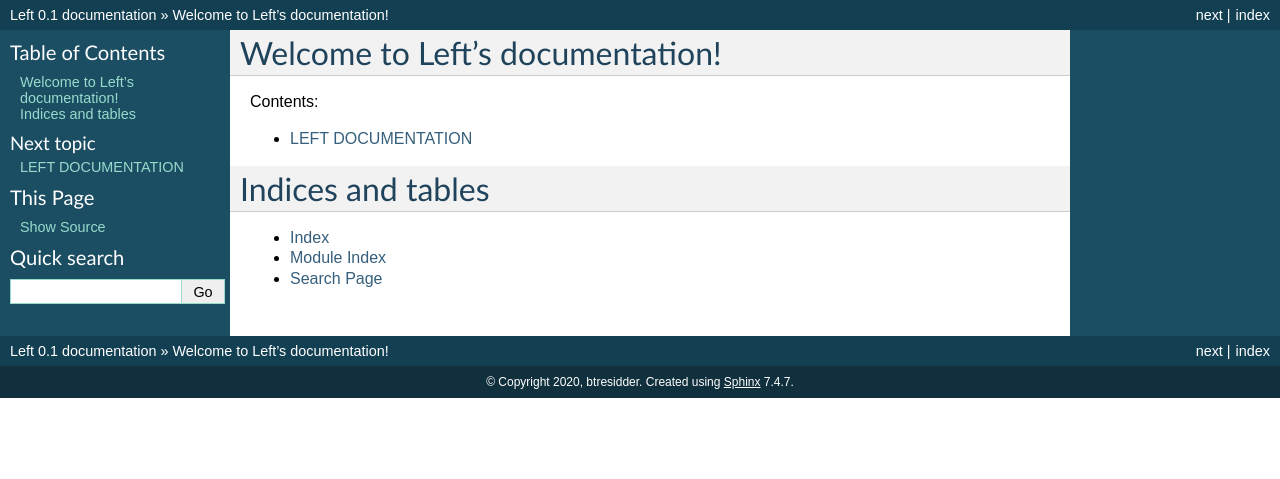
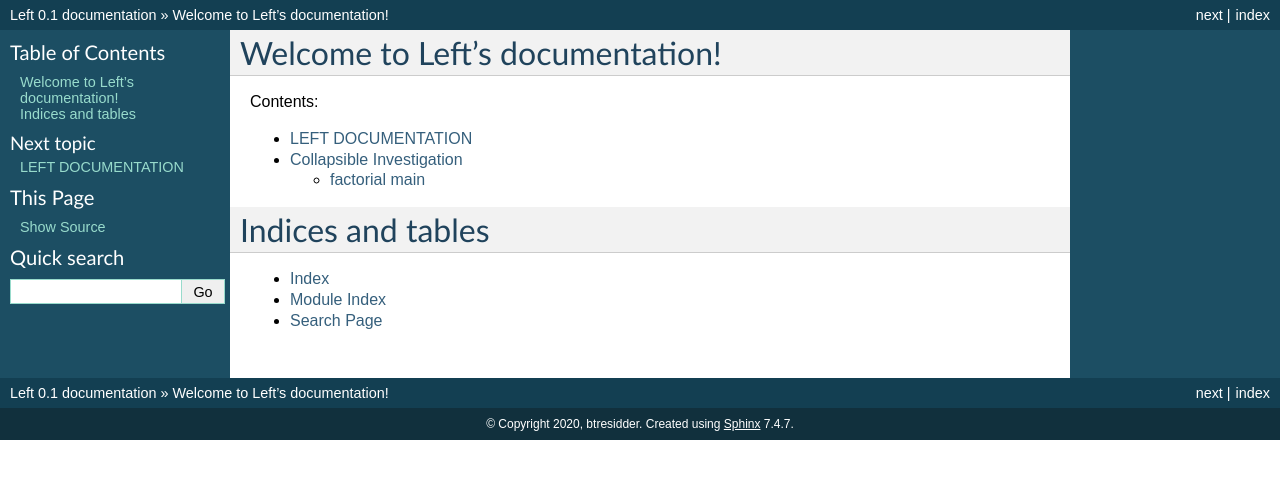
Before and after one commit to btresidder/Left, a Sphinx documentation site: the page built from project/docs/index.rst, in a window 1280 px wide. Shown: the top 479 px of the page. Built offline with Sphinx 7.4.7, drawn with Linux system fonts in a browser that asks for light colours; pages that are not in the unit, such as notebooks, are missing from menus.

Commit message:
collapsible extension 66

```diff
--- a/project/docs/collapsible.rst
+++ b/project/docs/collapsible.rst
@@ -6,7 +6,10 @@
 This is regular text written in the .rst file.
 Below is a collapsible box created by an extension.
 
-
+factorial main
+==============
+.. automodule:: factorial
+         :members:
 
 .. collapsible::
    :title: Factorial Module
--- a/project/docs/index.rst
+++ b/project/docs/index.rst
@@ -13,7 +13,7 @@
    :caption: Contents:
 
    left
-
+   collapsible
 
 
 Indices and tables
```
